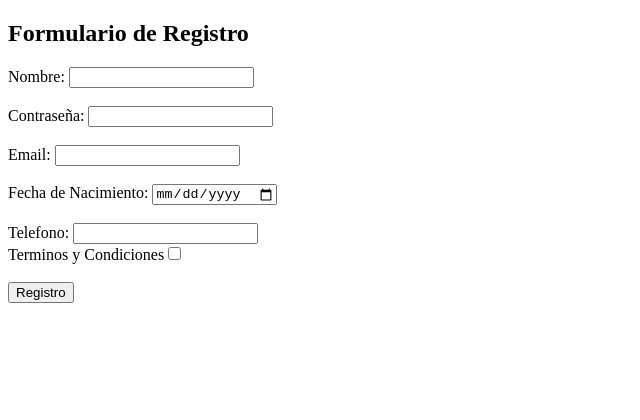
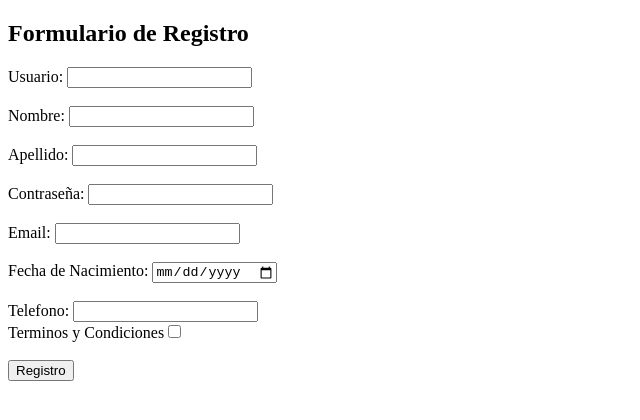
Before and after one commit to JuanDiegoCC02/Proyecto-Final-Back-End, a React (Vite) app in the folder ProyectoFinal_FrontEnd/: page /registro in a window 1280 px wide. Shown: the top 420 px of the page, without its empty margins (0-640 px from the left). Built offline with nearby package versions, Linux system fonts and the light colour scheme.

Commit message:
Cambios al Registro

```diff
--- a/ProyectoFinal_FrontEnd/src/components/RegistroForm.jsx
+++ b/ProyectoFinal_FrontEnd/src/components/RegistroForm.jsx
@@ -2,15 +2,23 @@ import React, {useState} from 'react'
 import  {PostUsuarios} from '../services/llamados_usuarios'
 
 function RegistroForm() {
-    const [NombreUsuario, setNombreUsuario] = useState()
+    const [NombreUser, setNombreUser] = useState()
+    const [NmUsuario, setNmUsuario] = useState()
+    const [ApUsuario, setApUsuario] = useState()
     const [ContraseñaUsuario, setContraseñaUsuario] = useState()
     const [EmailUsuario, setEmailUsuario] = useState()
     const [Fecha_NacimientoUsuario, setFecha_NacimientoUsuario] = useState()
     const [TelefonoUsuario, setTelefonoUsuario] = useState()
      const [mensaje, setMensaje] = useState("")
 
+    function nombre_user(e) {
+        setNombreUser(e.target.value)
+    }
     function nombre(e) {
-        setNombreUsuario(e.target.value)
+        setNmUsuario(e.target.value)
+    }
+    function apellido(e) {
+        setApUsuario(e.target.value)
     }
      function contraseña(e) {
         setContraseñaUsuario(e.target.value)
@@ -25,13 +33,15 @@ function RegistroForm() {
         setTelefonoUsuario(e.target.value)
     }
     async function registrar() {
-         if (!NombreUsuario || !ContraseñaUsuario || !EmailUsuario || !Fecha_NacimientoUsuario || !TelefonoUsuario) {
+         if (!NombreUser || !NmUsuario || !ApUsuario || !ContraseñaUsuario || !EmailUsuario || !Fecha_NacimientoUsuario || !TelefonoUsuario) {
             setMensaje("Todos los campos son obligatorios.");
             return;
         }
 
         const obj = {
-            username: NombreUsuario,
+            username: NombreUser,
+            first_name: NmUsuario,
+            last_name: ApUsuario,
             password: ContraseñaUsuario,
             email: EmailUsuario,
             fecha_nacimiento: Fecha_NacimientoUsuario,
@@ -48,8 +58,16 @@ function RegistroForm() {
         <h2>Formulario de Registro</h2>
         <div>
             <div>
+            <label htmlFor="">Usuario: </label>
+            <input value={NombreUser} onChange={nombre_user} type="text" />
+            </div><br />
+            <div>
             <label htmlFor="">Nombre: </label>
-            <input value={NombreUsuario} onChange={nombre} type="text" />
+            <input value={NmUsuario} onChange={nombre} type="text" />
+            </div><br />
+            <div>
+            <label htmlFor="">Apellido: </label>
+             <input value={ApUsuario} onChange={apellido} type="text" />
             </div><br />
             <div>
             <label htmlFor="">Contraseña: </label>
```
Also changed, not shown: 1 other file (tests, documents, lock files or other folders).
